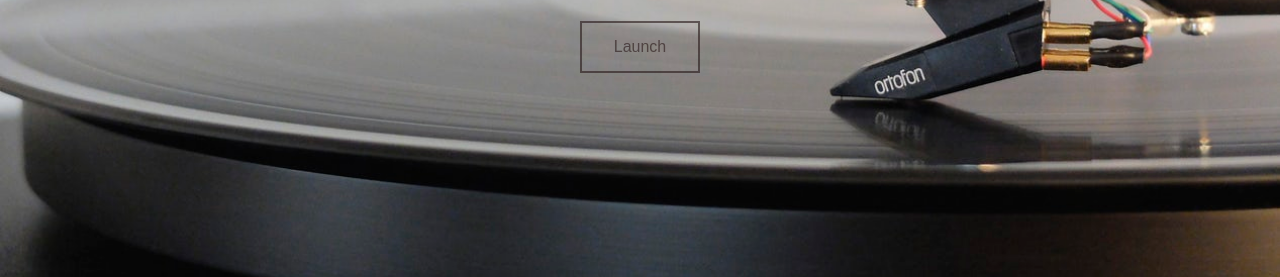
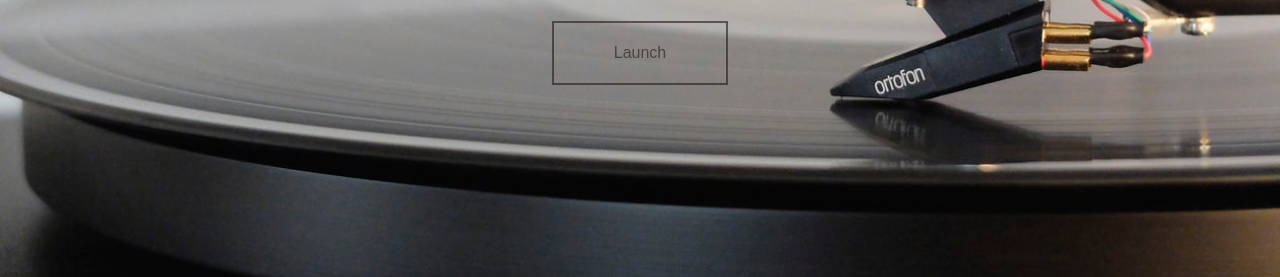
Before and after one commit to mrybak834/Noted, a React app: page / in a window 1280 px wide. Shown: the part 523-800 px from the top of the page. Built offline with nearby package versions, Linux system fonts and the light colour scheme.

Commit message:
Fully styled landing page

```diff
--- a/src/js/components/App/components/Landing/Landing.js
+++ b/src/js/components/App/components/Landing/Landing.js
@@ -21,7 +21,7 @@ class Landing extends React.Component {
                     </div>
                 </div>
                 <div id="buttonArea">
-                    <LaunchButton id="LaunchButton" />
+                    <LaunchButton />
                 </div>
             </div>
         );
--- a/src/js/components/App/components/Landing/components/LaunchButton/LaunchButton.css
+++ b/src/js/components/App/components/Landing/components/LaunchButton/LaunchButton.css
@@ -1,3 +1,5 @@
+/* https://codemyui.com/simple-box-shadow-button-hover-animation/ */
+
 .raise:hover,
 .raise:focus {
   box-shadow: 0 0.5em 0.5em -0.4em var(--hover);
--- a/src/js/components/App/components/Landing/components/LaunchButton/LaunchButton.js
+++ b/src/js/components/App/components/Landing/components/LaunchButton/LaunchButton.js
@@ -10,9 +10,7 @@ class LaunchButton extends React.Component {
 
     render() {
         return (
-            <div id="LaunchButton">
-                <button class="raise">Launch</button>
-            </div>
+            <button id="LaunchButton" class="raise">Launch</button>
         );
     }
 }
```
